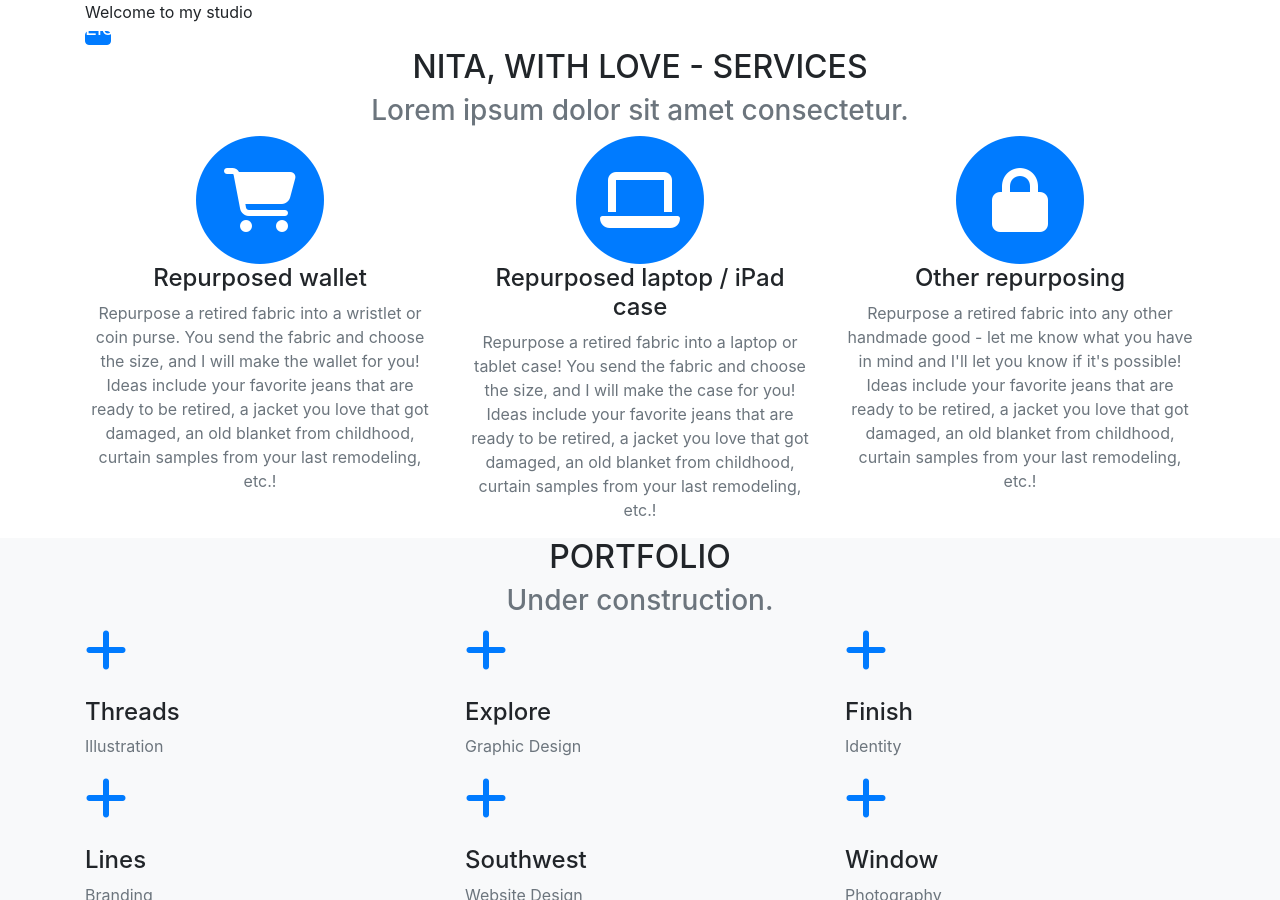
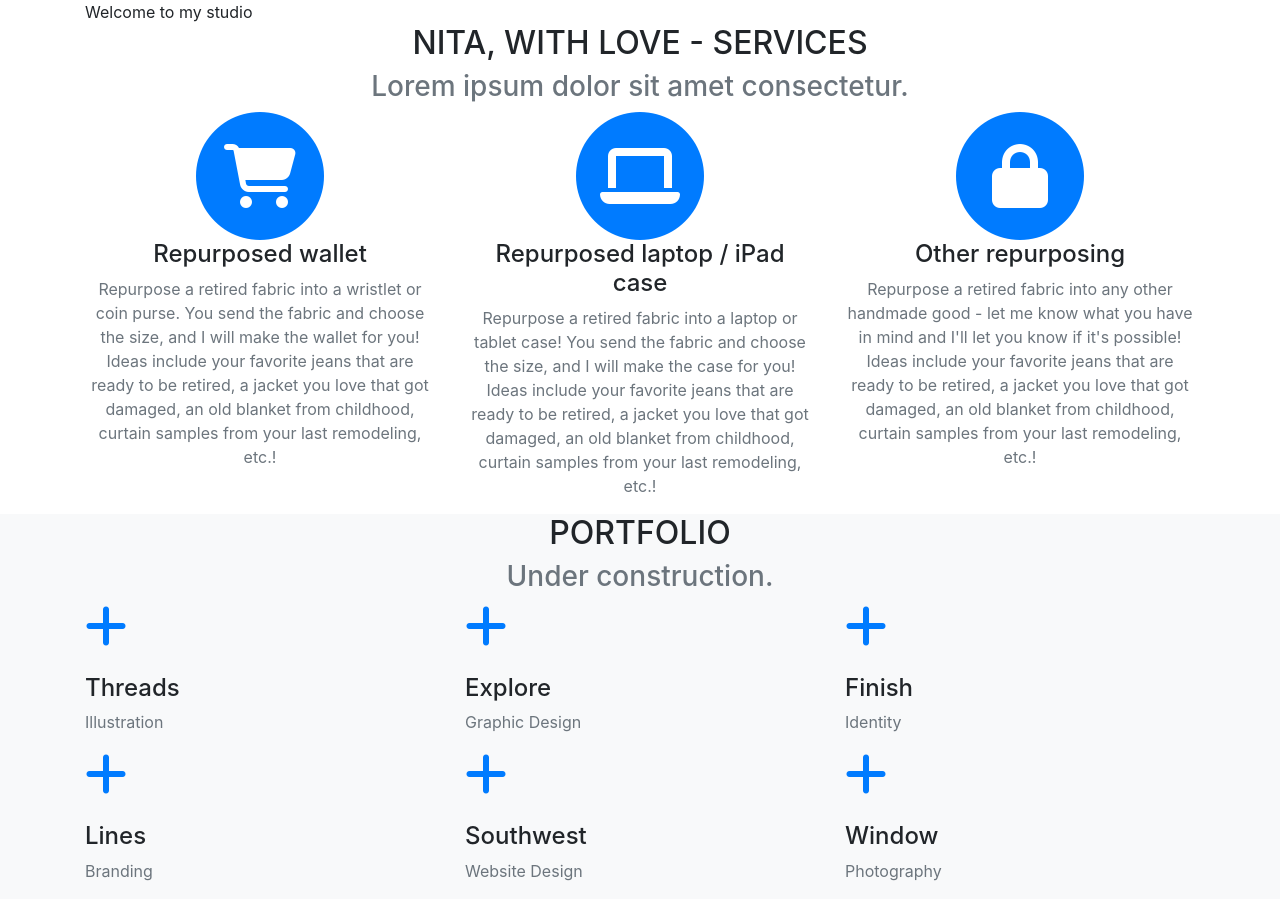
Before and after one commit to dalkat/nitawithlove, a Jekyll site: the page built from index.md, in a window 1280 px wide and 900 px high. Built offline with Jekyll 4.4.1, drawn with Linux system fonts in a browser that asks for light colours; nearby versions of some CDN libraries; some web fonts are replaced; library files that are not in the unit come from our copies.

Commit message:
removed button and contact from html code

```diff
--- a/_layouts/home.html
+++ b/_layouts/home.html
@@ -12,7 +12,6 @@ layout: default
         <div class="intro-text">
           <div class="intro-lead-in">{{ site.data.home.intro.lead-in }}</div>
           <div class="intro-heading text-uppercase">{{ site.data.home.intro.heading }}</div>
-          <a class="btn btn-primary btn-xl text-uppercase js-scroll-trigger" href="#services">{{ site.data.home.intro.btn }}</a>
         </div>
       </div>
     </header>
@@ -185,38 +184,5 @@ layout: default
             <h3 class="section-subheading text-muted">{{ site.data.home.contact.subheading }}</h3>
           </div>
         </div>
-        <div class="row">
-          <div class="col-lg-12">
-            <form id="contactForm" name="sentMessage" novalidate="novalidate">
-              <div class="row">
-                <div class="col-md-6">
-                  <div class="form-group">
-                    <input class="form-control" id="name" type="text" placeholder="{{ site.data.home.contact.name }}" required="required" data-validation-required-message="{{ site.data.home.contact.name-required }}">
-                    <p class="help-block text-danger"></p>
-                  </div>
-                  <div class="form-group">
-                    <input class="form-control" id="email" type="email" placeholder="{{ site.data.home.contact.email }}" required="required" data-validation-required-message="{{ site.data.home.contact.email-required }}">
-                    <p class="help-block text-danger"></p>
-                  </div>
-                  <div class="form-group">
-                    <input class="form-control" id="phone" type="tel" placeholder="{{ site.data.home.contact.phone }}" required="required" data-validation-required-message="{{ site.data.home.contact.phone-required }}">
-                    <p class="help-block text-danger"></p>
-                  </div>
-                </div>
-                <div class="col-md-6">
-                  <div class="form-group">
-                    <textarea class="form-control" id="message" placeholder="{{ site.data.home.contact.message }}" required="required" data-validation-required-message="{{ site.data.home.contact.message-required }}"></textarea>
-                    <p class="help-block text-danger"></p>
-                  </div>
-                </div>
-                <div class="clearfix"></div>
-                <div class="col-lg-12 text-center">
-                  <div id="success"></div>
-                  <button id="sendMessageButton" class="btn btn-primary btn-xl text-uppercase" type="submit">{{ site.data.home.contact.btn }}</button>
-                </div>
-              </div>
-            </form>
-          </div>
-        </div>
       </div>
     </section>
```
